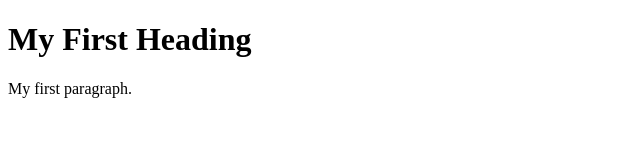
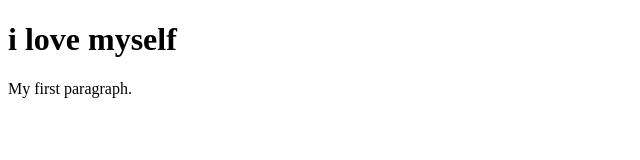
Before and after one commit to Ashokm96/test, a plain HTML site: page index.html in a window 1280 px wide. Shown: the whole page, without its empty margins (0-640 px from the left). Drawn offline with Linux system fonts and the light colour scheme.

Commit message:
Update index.html

```diff
--- a/index.html
+++ b/index.html
@@ -2,7 +2,7 @@
 <html>
 <body>
 
-<h1>My First Heading</h1>
+<h1>i love myself</h1>
 
 <p>My first paragraph.</p>
 
```
